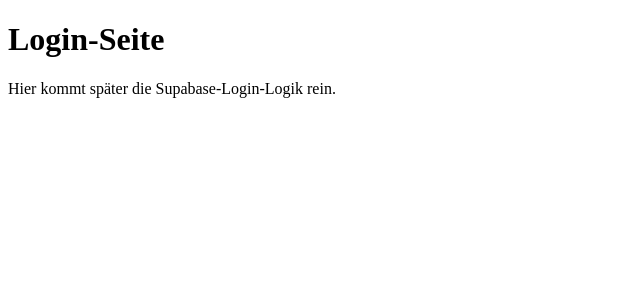
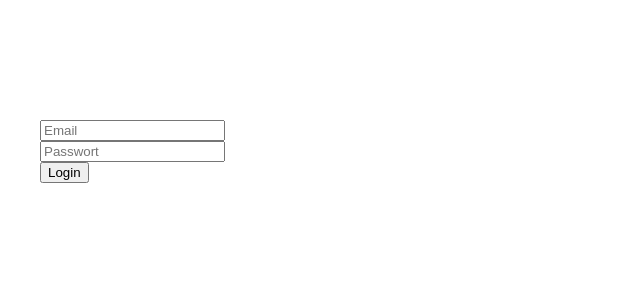
Before and after one commit to PrismaKiara/retro-call-battle, a Next.js app: page /login in a window 1280 px wide. Shown: the top 300 px of the page, without its empty margins (0-640 px from the left). Built offline with nearby package versions, Linux system fonts and the light colour scheme.

Commit message:
Add files via upload

```diff
--- a/pages/login.js
+++ b/pages/login.js
@@ -1,8 +1,54 @@
+
+import { useState } from 'react';
+import { supabase } from '../lib/supabaseClient';
+import { useRouter } from 'next/router';
+
 export default function Login() {
+  const [email, setEmail] = useState('');
+  const [password, setPassword] = useState('');
+  const [error, setError] = useState('');
+  const router = useRouter();
+
+  const handleLogin = async (e) => {
+    e.preventDefault();
+    const { data, error } = await supabase.auth.signInWithPassword({
+      email,
+      password,
+    });
+
+    if (error) {
+      setError(error.message);
+    } else {
+      const role = data.user.user_metadata.role;
+      if (role === 'admin') {
+        router.push('/admin');
+      } else {
+        router.push('/');
+      }
+    }
+  };
+
   return (
-    <div>
-      <h1>Login-Seite</h1>
-      <p>Hier kommt später die Supabase-Login-Logik rein.</p>
+    <div style={{ padding: '2rem', color: 'white' }}>
+      <h1>Login</h1>
+      <form onSubmit={handleLogin}>
+        <input
+          type="email"
+          placeholder="Email"
+          value={email}
+          onChange={(e) => setEmail(e.target.value)}
+          required
+        /><br />
+        <input
+          type="password"
+          placeholder="Passwort"
+          value={password}
+          onChange={(e) => setPassword(e.target.value)}
+          required
+        /><br />
+        <button type="submit">Login</button>
+      </form>
+      {error && <p style={{ color: 'salmon' }}>{error}</p>}
     </div>
   );
 }
```
